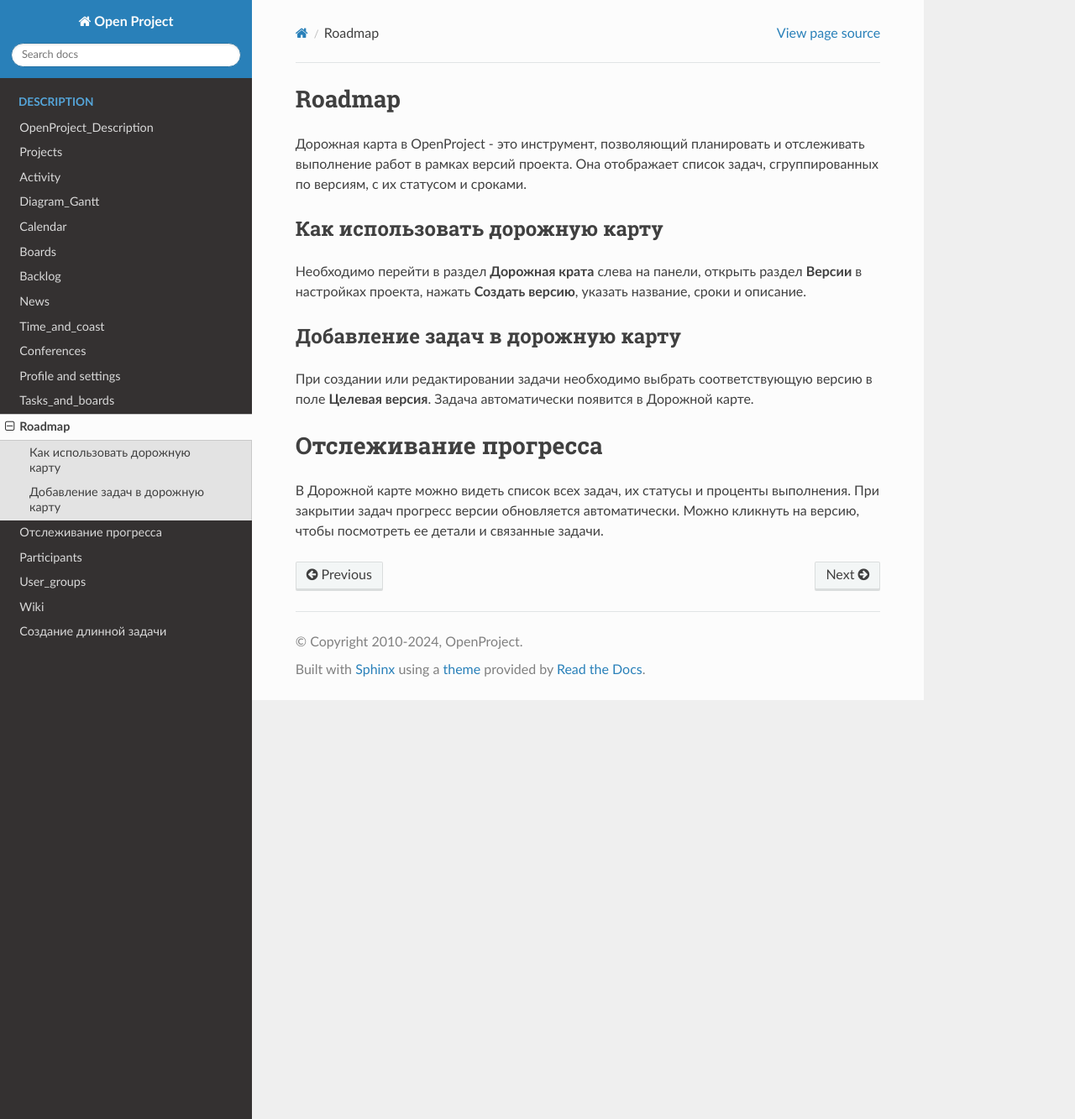
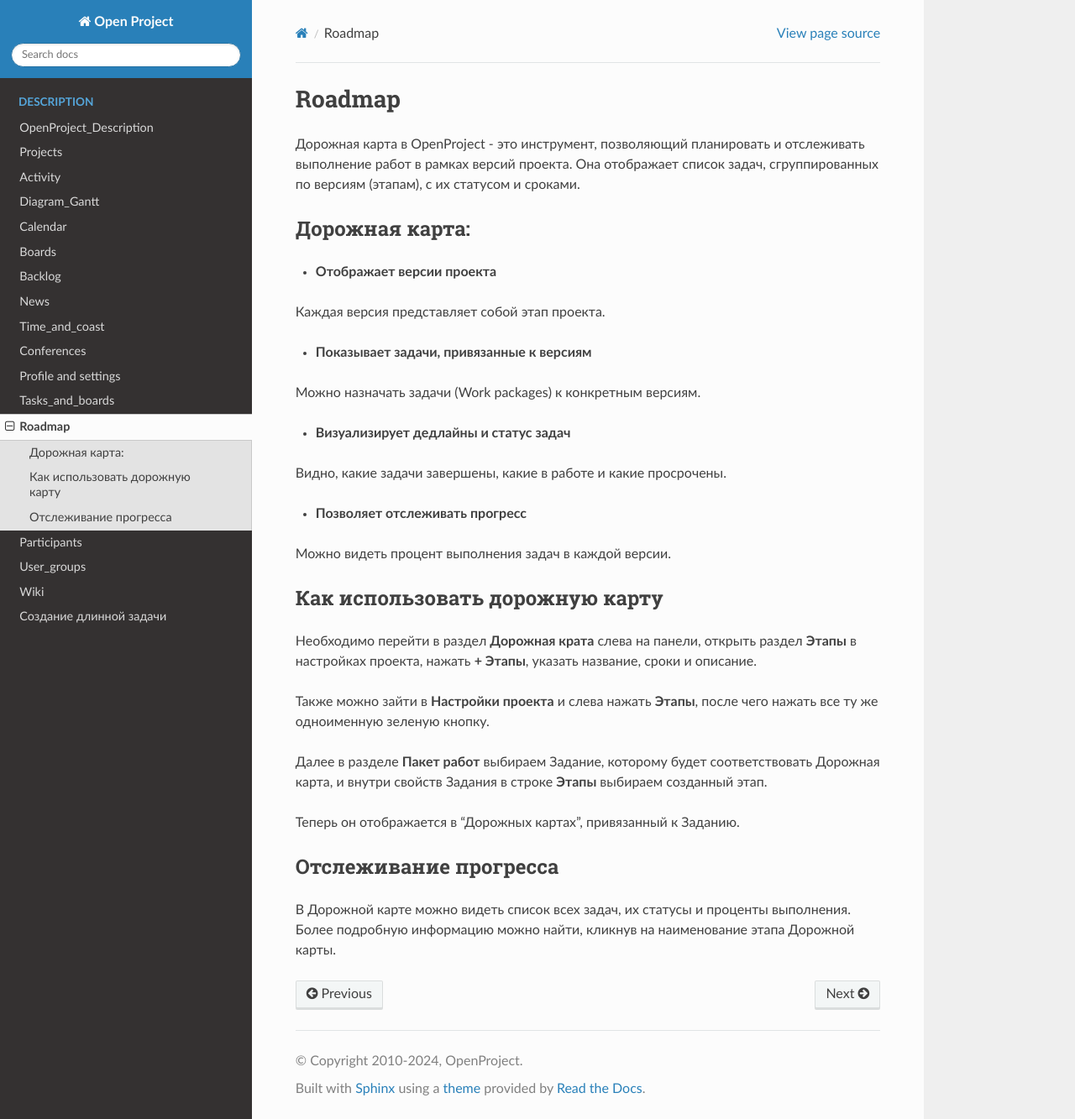
Before and after one commit to engi-su/open_project_docs, a Sphinx documentation site: the page built from source/Description/Roadmap.rst, in a window 1280 px wide and 1333 px high. Shown: the whole window at 84% size. Built offline with Sphinx 7.4.7 and the Read the Docs theme 3.1.0, drawn with Linux system fonts in a browser that asks for light colours.

Commit message:
31.03.2025

```diff
--- a/source/Description/Roadmap.rst
+++ b/source/Description/Roadmap.rst
@@ -3,24 +3,46 @@
 
 Дорожная карта в OpenProject - это инструмент, позволяющий планировать и
 отслеживать выполнение работ в рамках версий проекта. Она отображает список
-задач, сгруппированных по версиям, с их статусом и сроками.
+задач, сгруппированных по версиям (этапам), с их статусом и сроками.
+
+Дорожная карта:
+----------------
+
+- **Отображает версии проекта**
+
+Каждая версия представляет собой этап проекта.
+
+- **Показывает задачи, привязанные к версиям**
+
+Можно назначать задачи (Work packages) к конкретным версиям.
+
+- **Визуализирует дедлайны и статус задач**
+
+Видно, какие задачи завершены, какие в работе и какие просрочены.
+
+- **Позволяет отслеживать прогресс**
+
+Можно видеть процент выполнения задач в каждой версии.
 
 Как использовать дорожную карту
 --------------------------------
 
 Необходимо перейти в раздел **Дорожная крата** слева на панели, открыть раздел
-**Версии** в настройках проекта, нажать **Создать версию**, указать название,
-сроки и описание.
+**Этапы** в настройках проекта, нажать **+ Этапы**, указать название, сроки и
+описание.
 
-Добавление задач в дорожную карту
-----------------------------------
+Также можно зайти в **Настройки проекта** и слева нажать **Этапы**, после чего
+нажать все ту же одноименную зеленую кнопку.
 
-При создании или редактировании задачи необходимо выбрать соответствующую
-версию в поле **Целевая версия**. Задача автоматически появится в Дорожной карте.
+Далее в разделе **Пакет работ** выбираем Задание, которому будет соответствовать
+Дорожная карта, и внутри свойств Задания в строке **Этапы** выбираем созданный
+этап.
+
+Теперь он отображается в "Дорожных картах", привязанный к Заданию.
 
 Отслеживание прогресса
-++++++++++++++++++++++++
+-----------------------
 
 В Дорожной карте можно видеть список всех задач, их статусы и проценты выполнения.
-При закрытии задач прогресс версии обновляется автоматически. Можно кликнуть
-на версию, чтобы посмотреть ее детали и связанные задачи.
+Более подробную информацию можно найти, кликнув на наименование этапа Дорожной
+карты.
```
Also changed, not shown: source/Description/Participants.rst (+12 -2 lines), source/Description/Wiki.rst (+9 -6 lines).
